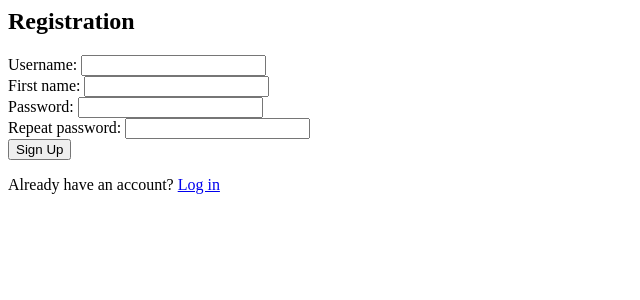
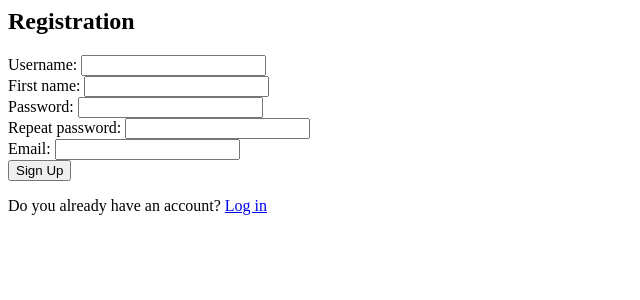
Before and after one commit to DaryaSt22/MentalHealthJournal, a Django app: page /sign_up/ in a window 1280 px wide. Shown: the top 300 px of the page, without its empty margins (0-640 px from the left). Run offline with Django 5.2, Linux system fonts and the light colour scheme.

Commit message:
added def send_verification_email, def save(class SignUpUserForm), DOMAIN_NAME

```diff
--- a/MentalHealthJournal/MentalHealthJournal/settings.py
+++ b/MentalHealthJournal/MentalHealthJournal/settings.py
@@ -28,6 +28,8 @@ SECRET_KEY = 'django-insecure-1j*_hi*+b6kan8q!_lq*0)lv1a!qpr3%9qy=h28f#t*j6)*=qk
 DEBUG = True
 
 ALLOWED_HOSTS = ['*']
+
+DOMAIN_NAME = "http://localhost:8000"
 
 
 # Application definition
@@ -164,4 +166,4 @@ LOGOUT_REDIRECT_URL = '/login/'
 
 DEFAULT_AUTO_FIELD = 'django.db.models.BigAutoField'
 
-EMAIL_BACKEND = 'django.core.mail.backends.console.EmailBackends'
+EMAIL_BACKEND = 'django.core.mail.backends.console.EmailBackend'
--- a/MentalHealthJournal/templates/registration/login.html
+++ b/MentalHealthJournal/templates/registration/login.html
@@ -3,7 +3,6 @@
 <form method="post" action="{% url 'login' %}">
     {% csrf_token %}
 
-    {# Покажем ошибки формы, если есть #}
     {% if form.non_field_errors %}
         <ul class="errorlist">{{ form.non_field_errors }}</ul>
     {% endif %}
--- a/MentalHealthJournal/templates/registration/sign_up.html
+++ b/MentalHealthJournal/templates/registration/sign_up.html
@@ -36,7 +36,12 @@
         {{ form.repeat_password }}
     </div>
 
+    <div>
+        {{ form.email.label_tag }}
+        {{ form.email }}
+    </div>
+
     <button type="submit">Sign Up</button>
 </form>
 
-<p>Already have an account? <a href="{% url 'login' %}">Log in</a></p>
+<p>Do you already have an account? <a href="{% url 'login' %}">Log in</a></p>
--- a/MentalHealthJournal/templates/users/account.html
+++ b/MentalHealthJournal/templates/users/account.html
@@ -1,7 +1,7 @@
 {% block title %}My account{% endblock %}
 
 {% block content %}
-<h1>Welcome, {{ user.first_name|default:user.username }}!</h1>
+<h1>Welcome, {{ request.user.username }}!</h1>
 {% csrf_token %}
 
   <p><strong>Username:</strong> {{ user }}</p>
--- a/MentalHealthJournal/users/forms.py
+++ b/MentalHealthJournal/users/forms.py
@@ -1,6 +1,10 @@
+import uuid
+from datetime import timedelta
 from django import forms
-from users.models import User, Profile
+from users.models import User, Profile, EmailVerification
 from django.contrib.auth.forms import UserCreationForm
+from django.utils.timezone import now
+
 
 
 class LoginUserForm(forms.Form):
@@ -12,16 +16,29 @@ class SignUpUserForm(forms.ModelForm):
     username = forms.CharField(required=False)
     password = forms.CharField(widget=forms.PasswordInput)
     repeat_password = forms.CharField(widget=forms.PasswordInput)
+    email = forms.EmailField(required=True)
 
     class Meta:
         model = User
-        fields = ['username', 'first_name', 'password', 'repeat_password']
+        fields = ['username', 'first_name', 'email', 'password', 'repeat_password']
 
     def clean(self):
         cleaned_data = super().clean()
         if cleaned_data.get('password') != cleaned_data.get('repeat_password'):
             raise forms.ValidationError("Passwords do not match")
         return cleaned_data
+
+    def save(self, commit=True):
+        user = super().save(commit=False)
+        user.set_password(self.cleaned_data['password'])
+        if commit:
+            user.save()
+            expiration = now() + timedelta(hours=48)
+            record = EmailVerification.objects.create(
+                email=uuid.uuid4(), user=user, expiration=expiration
+            )
+            record.send_verification_email()
+        return user
 
 
 class CustomUserCreationForm(UserCreationForm):
--- a/MentalHealthJournal/users/models.py
+++ b/MentalHealthJournal/users/models.py
@@ -1,5 +1,8 @@
+import uuid
+
 from django.db import models
 from django.contrib.auth.models import AbstractUser
+from django.core.mail import send_mail
 
 
 class User(AbstractUser):
@@ -27,11 +30,22 @@ class Profile(models.Model):
 
 
 class EmailVerification(models.Model):
-    code = models.UUIDField(unique=True)
+    code = models.UUIDField(default=uuid.uuid4, unique=True)
     user = models.ForeignKey(to=User, on_delete=models.CASCADE)
     created = models.DateTimeField(auto_now_add=True)
     expiration = models.DateTimeField()
+    email = models.EmailField(blank=False, null=False)
 
 
     def __str__(self):
         return f"EmailVerification object for {self.user.email}"
+
+
+    def send_verification_email(self):
+        send_mail(
+            'Subject here',
+            'Test verification email',
+            'from@example.com',
+            [self.user.email],
+            fail_silently=False,
+        )
--- a/MentalHealthJournal/users/views.py
+++ b/MentalHealthJournal/users/views.py
@@ -61,6 +61,11 @@ class SignUpFormView(FormView):
         login(self.request, user)
         return super().form_valid(form)
 
+    def form_valid(self, form):
+        user = form.save()
+        login(self.request, user)
+        return redirect(self.success_url)
+
 
 class AccountUpdateView(UpdateView):
     model= User
```
Also changed, not shown: MentalHealthJournal/users/admin.py (+8 -1 lines).
